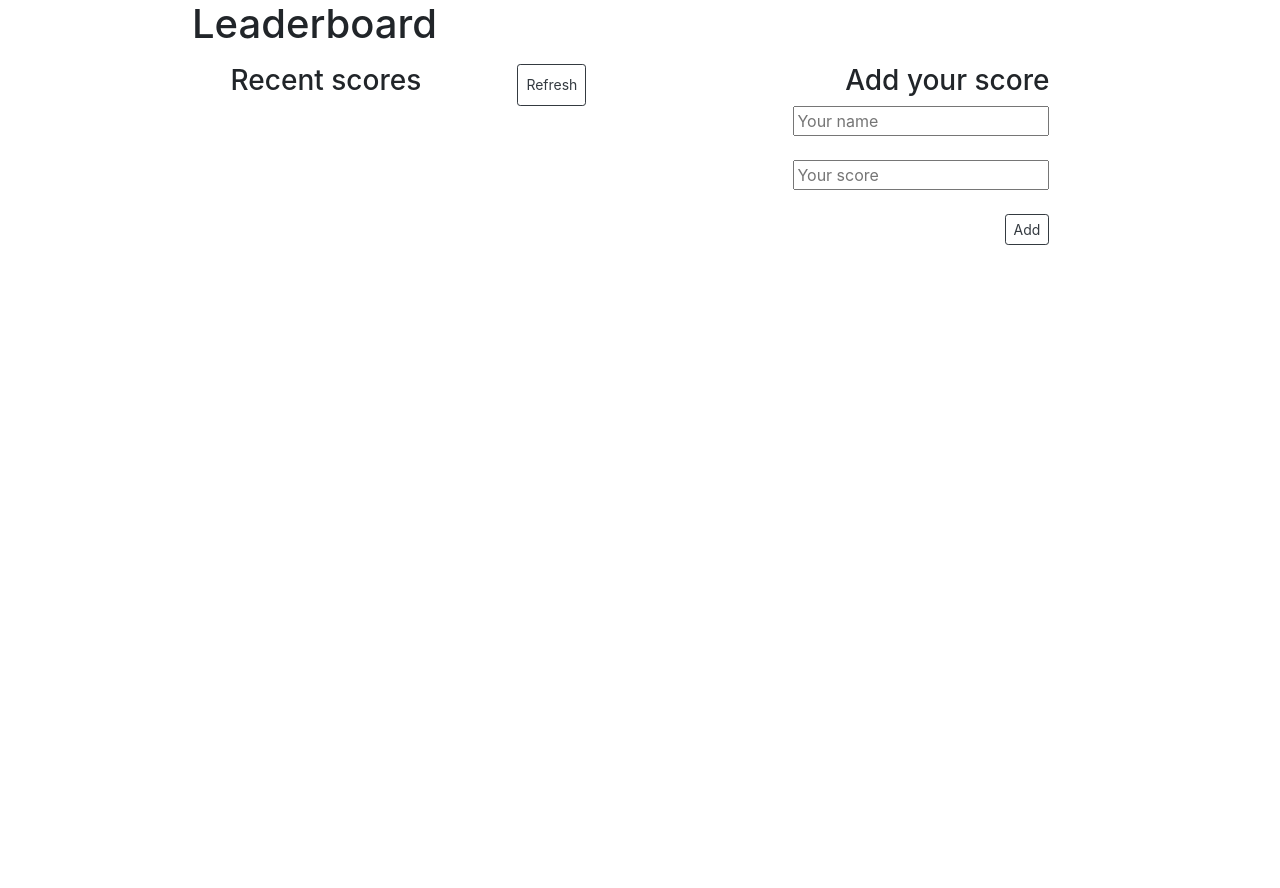
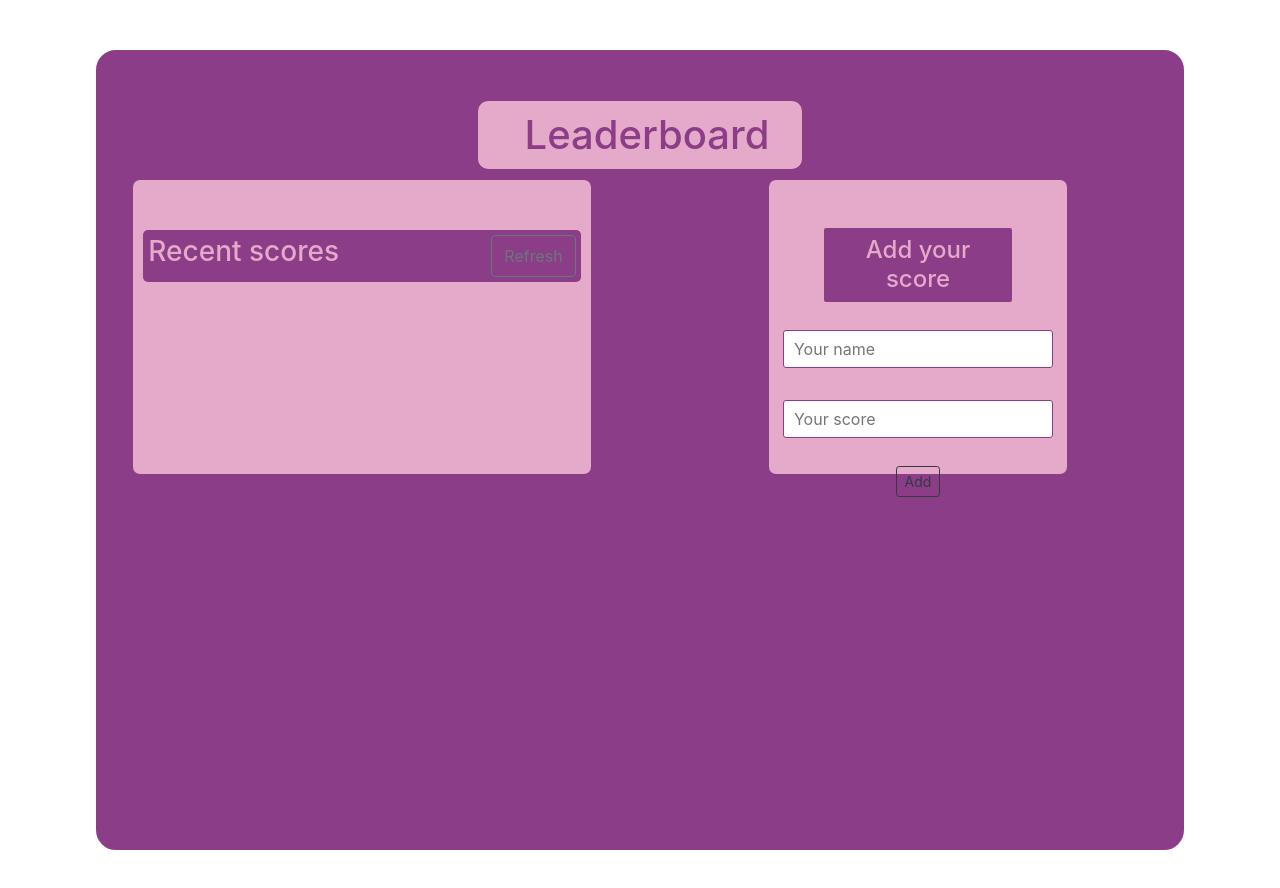
Before and after one commit to prolajumokeoni/leaderboard, a website built with webpack: page src/index.html in a window 1280 px wide. Before the commit the page ends 800 px from the top, so only its background shows below. Built offline with nearby package versions, Linux system fonts and the light colour scheme; no server answers.

Commit message:
Add styles to leaderboard game

```diff
--- a/package.json
+++ b/package.json
@@ -41,6 +41,8 @@
   },
   "dependencies": {
     "bootstrap": "^5.1.0",
-    "lodash": "^4.17.21"
+    "bootstrap-icons": "^1.5.0",
+    "lodash": "^4.17.21",
+    "material-design-icons": "^3.0.1"
   }
 }
--- a/src/index.html
+++ b/src/index.html
@@ -3,25 +3,33 @@
   <head>
     <meta charset="UTF-8" />
     <meta name="viewport" content="width=device-width, initial-scale=1.0"/>
+    <link
+      rel="stylesheet"
+      href="https://cdnjs.cloudflare.com/ajax/libs/font-awesome/5.15.4/css/all.min.css"
+      integrity="sha512-1ycn6IcaQQ40/MKBW2W4Rhis/DbILU74C1vSrLJxCq57o941Ym01SwNsOMqvEBFlcgUa6xLiPY/NS5R+E6ztJQ=="
+      crossorigin="anonymous"
+      referrerpolicy="no-referrer"
+    />
     <link rel="stylesheet" href="https://maxcdn.bootstrapcdn.com/bootstrap/4.0.0/css/bootstrap.min.css" integrity="sha384-Gn5384xqQ1aoWXA+058RXPxPg6fy4IWvTNh0E263XmFcJlSAwiGgFAW/dAiS6JXm" crossorigin="anonymous"/>
     <script src="https://maxcdn.bootstrapcdn.com/bootstrap/4.0.0/js/bootstrap.min.js" integrity="sha384-JZR6Spejh4U02d8jOt6vLEHfe/JQGiRRSQQxSfFWpi1MquVdAyjUar5+76PVCmYl" crossorigin="anonymous"></script>
     <title>Leaderboard</title>
   </head>
   <body>
     <div class="content">
-      <h1>Leaderboard</h1>
+      <h1 class="pl-4 mt-5">Leaderboard</h1>
       	<div class="row justify-content-around pt-2">
-					<div class="col-5">
-						<div class="d-flex justify-content-between">
+					<div class="col-5 board">
+						<div class="d-flex justify-content-between pink-bg">
 								<h3>Recent scores</h3>
-								<button type="submit" id="refreshButton" class="btn btn-outline-dark btn-sm">Refresh</button>
+								<button type="submit" id="refreshButton" class="btn btn-outline-secondary btn-light">Refresh</button>
 						</div>
-						<ul class="list-group pt-2" id="scorelist">
+						<ul class="list-group pt-2 text" id="scorelist">
 						</ul>
 					</div>
         <div class="col-5 text-right">
-          <form>
-						<h3>Add your score</h3>
+          <form class="bg-text">
+						<h4 class="mt-5 p-2">Add your score</h4>
+            <br>
             <div>
               <input id="user" type="text" placeholder="Your name" />
             </div>
--- a/src/style.css
+++ b/src/style.css
@@ -1,4 +1,67 @@
 .content {
+  width: 85%;
+  margin: 50px auto;
+  background-color: #8B3D88;
+  border: 3px solid #8B3D88;
+  border-radius: 20px;
+  height: 800px;
+}
+
+h1 {
+  color:#8B3D88;
+  background-color: #e5a9c9;
+  text-align: center;
+  width: 30%;
+  padding: 10px;
+  margin: 0 auto;
+  border-radius: 10px;
+}
+
+h4 {
+  width: 63%;
+  margin: 0 auto;
+  background-color: #8B3D88;
+  color: #e5a9c9;
+  border-radius: 2px;
+}
+
+.board {
+  background-color: #e5a9c9;
+  padding: 50px 10px;
+  border: 3px solid #8B3D88;
+  border-radius: 10px;
+}
+
+.pink-bg {
+  background-color: #8B3D88;
+  padding: 5px;
+  border-radius: 5px;
+  color: #e5a9c9;
+}
+
+.text {
+  color: #e5a9c9;
+  background-color: #e5a9c9;
+}
+
+.bg-text {
+  background-color: #e5a9c9;
+  margin: 0 auto;
+  text-align: center;
   width: 70%;
-  margin: 0 auto;
+  border: 3px solid #8B3D88;
+  border-radius: 10px;
+  height: 300px;
 }
+
+input {
+  padding: 6px 10px;
+  margin: 4px 0;
+  box-sizing: border-box;
+  border: 1px solid #8B3D88;
+  border-radius: 3px;
+}
+
+ul > li:nth-child(2n + 2) {
+  background-color: #8B3D88;
+}
```
Also changed, not shown: 1 other file.
